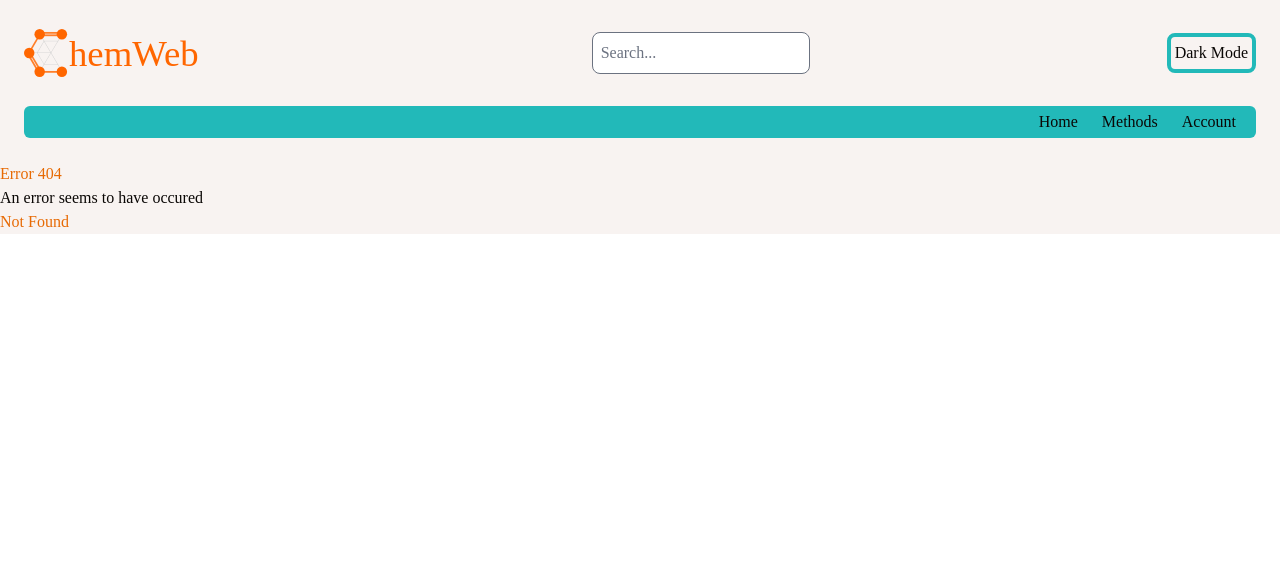
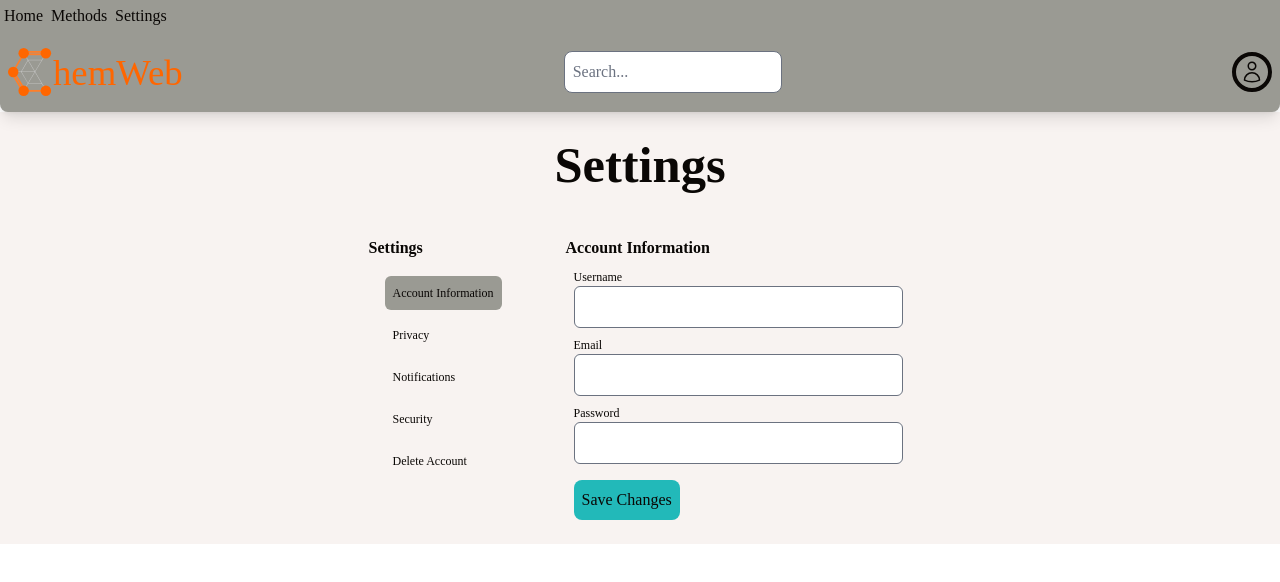
Before and after one commit to ElapidaeRae/ChemWeb, a SvelteKit app: page /settings in a window 1280 px wide. Before the commit this address had no page. Shown: the top 582 px of the page. Built offline with nearby package versions, Linux system fonts and the light colour scheme.

Commit message:
Updated Pages

```diff
--- a/src/app.css
+++ b/src/app.css
@@ -61,6 +61,10 @@
   }
   .dark {
     --text: #faf7f5;
+    --background: #0e0907;
+    --primary: #46dddd;
+    --secondary: #6c6c65;
+    --accent: #fb7e18;
 
     --background-50: #110b09;
     --background-100: #221611;
--- /dev/null
+++ b/src/params/id.ts
@@ -0,0 +1,3 @@
+export function match(value) {
+	return /([0-9])\w*/.test(value)
+}
--- a/src/routes/+error.svelte
+++ b/src/routes/+error.svelte
@@ -3,7 +3,15 @@
 </script>
 
 <body class="bg-background">
-	<h1 class="text-accent dark ">Error {$page.status}</h1>
-	<p class="text-text">An error seems to have occured</p>
-	<p class="text-accent">{$page.error.message}</p>
+	<main class="grid min-h-full place-items-center bg-white px-6 py-24 sm:py-32 lg:px-8">
+		<div class="text-center">
+			<p class="text-base font-semibold text-accent">{$page.status}</p>
+			<h1 class="mt-4 text-3xl font-bold font-heading tracking-tight text-text sm:text-5xl">{$page.error.message}</h1>
+			<p class="mt-6 text-base leading-7 text-text">Sorry, an error seems to have occurred.</p>
+			<div class="mt-10 flex items-center justify-center gap-x-6">
+				<a href="/" class="rounded-md bg-secondary px-3.5 py-2.5 text-sm font-semibold text-white shadow-sm hover:bg-accent focus-visible:outline focus-visible:outline-2 focus-visible:outline-offset-2 focus-visible:outline-secondary">Go back home</a>
+				<a href="contact-us" class="text-sm font-semibold text-text">Contact support <span aria-hidden="true">&rarr;</span></a>
+			</div>
+		</div>
+	</main>
 </body>
--- a/src/routes/+layout.svelte
+++ b/src/routes/+layout.svelte
@@ -6,29 +6,23 @@
 	import DarkModeToggle from '$lib/components/DarkModeToggle.svelte';
 </script>
 
-<!--The Nav Bar, containing all of the navigation elements-->
-<nav class="bg-background items-center p-2">
-	<div class="mx-auto p-4 max-w-screen">
-		<div class="flex flex-row justify-between items-center">
-			<!-- The Logo of the website, linking to the home page-->
-			<a href="/" class="space-x-2 inline">
-				<img src={logo} alt="Logo" class="md:h-12 h-8" />
-			</a>
-			<!-- The Search Bar, allowing users to search for methods across the website with a dropdown menu for filters-->
-			<SearchBar />
-			<!-- A dark mode toggle switch, allowing users to switch between light and dark mode-->
-			<!-- TODO: Make a profile menu dropdown that contains the user's account information and settings-->
-			<DarkModeToggle />
-		</div>
-		<!-- The Navigation Links, linking to the different pages of the website-->
-		<div class="flex justify-end space-x-4 mt-6 bg-primary rounded-md">
-			<a href="#" class="text-text p-1">Home</a>
-			<a href="#" class="text-text p-1">Methods</a>
-			<a href="account" class="text-text p-1">Account</a>
-			<div></div>
-		</div>
-	</div>
-</nav>
+
+<div class="flex justify-start bg-secondary">
+	<a href="#" class="text-text p-1">Home</a>
+	<a href="#" class="text-text p-1">Methods</a>
+	<a href="settings" class="text-text p-1">Settings</a>
+</div>
+<div class="flex flex-row justify-between items-center bg-secondary shadow-lg rounded-b-lg sticky -top-1 h-20">
+	<!-- The Logo of the website, linking to the home page-->
+	<a href="/" class="px-2 inline">
+		<img src={logo} alt="ChemWeb" class="md:h-12 h-8 min-h-6 text-primary font-heading" />
+	</a>
+	<!-- The Search Bar, allowing users to search for methods across the website with a dropdown menu for filters-->
+	<SearchBar />
+	<!-- TODO: Make a profile menu dropdown that contains the user's settings information and settings-->
+	<ProfileMenu />
+</div>
+<!--</nav>-->
 
 <slot></slot>
 
--- a/src/routes/+page.svelte
+++ b/src/routes/+page.svelte
@@ -5,7 +5,15 @@
 	<meta name="author" content="R.N.">
 </svelte:head>
 
+<script lang="ts">
+	import MethodBox from '$lib/components/MethodBox.svelte';
+
+</script>
+
 <body class="bg-background">
-	<h1 class="text-accent">Welcome to SvelteKit</h1>
-	<p class="text-text">Visit <a class="text-accent" href="https://kit.svelte.dev">kit.svelte.dev</a> to read the documentation</p>
+	<div class="grid grid-cols-1 sm:grid-cols-2 md:grid-cols-3 lg:grid-cols-4 xl:grid-cols-5 p-2 ">
+		{#each {length: 7} as _, i}
+			<MethodBox temp="{i}"/>
+		{/each}
+	</div>
 </body>
--- a/src/routes/account/+page.svelte
+++ /dev/null
@@ -1,2 +0,0 @@
-
-<p class="text-6xl text-accent">This is the accounts page. :3</p>
--- /dev/null
+++ b/src/routes/method:[methodID=id]/+page.svelte
@@ -0,0 +1,55 @@
+<script lang="ts">
+	import { page } from '$app/stores';
+	import { onMount } from 'svelte';
+	import { goto } from '$app/navigation';
+	import Carousel from '$lib/components/Carousel.svelte';
+
+	let methodID = '';
+	onMount(() => {
+		page.subscribe(value => {
+			methodID = value.params.methodID;
+		});
+	});
+
+	// Make a request to the server to get the method with the ID methodID
+
+	// If the request is successful, display the method details
+	// If the request is unsuccessful, display an error message
+
+	fetch('/methods:' + methodID)
+		.then(response => {
+			if (!response.ok) {
+				throw new Error('Failed to fetch method details');
+			}
+			return response.json();
+		})
+		.then(data => {
+			console.log(data);
+		})
+		.catch(error => {
+			console.error(error);
+		});
+
+</script>
+
+
+<body>
+	<main class="bg-background min-h-screen p-6">
+		<div class="flex flex-col md:flex-row">
+			<Carousel images={['/src/lib/Hydrazine_Conformer3D_medium.png', '/src/lib/ChemWebWordLogoBorder.svg', '/src/lib/Hydrazine_Conformer3D_medium.png']} />
+			<div class="bg-accent rounded-lg p-4 md:w-1/3">
+				<h2 class="text-text text-lg font-bold">Hydrazine</h2>
+				<p class="text-text text-sm">A simple method for synthesizing hydrazine from ammonia and bleach.</p>
+				<p class="text-text text-sm">Author: John Chemistry</p>
+				<p class="text-text text-sm">Date: 2021-10-01</p>
+				<div class="flex flex-wrap">
+					<span class="text-text text-sm bg-primary rounded-lg p-1 m-1">Nitrogen</span>
+					<span class="text-text text-sm bg-primary rounded-lg p-1 m-1">Volatile</span>
+					<span class="text-text text-sm bg-primary rounded-lg p-1 m-1">Simple</span>
+					<span class="text-text text-sm bg-primary rounded-lg p-1 m-1">Dangerous</span>
+				</div>
+			</div>
+		</div>
+			<button class="bg-primary text-text rounded-lg p-2 mt-4" on:click={() => goto('/')}>Back to Methods</button>
+	</main>
+</body>
--- /dev/null
+++ b/src/routes/method:[methodID=id]/+server.ts
@@ -0,0 +1,24 @@
+// temporary api endpoint for testing
+// Returns the method with the given ID
+import {json} from '@sveltejs/kit';
+import type {RequestHandler} from '@sveltejs/kit';
+
+export const GET: RequestHandler = async ({request}) => {
+	const response = { name: 'Ammonia', description: 'A method for testing', stepIDs: [1, 2, 3], methodID: 1 };
+	return json(response);
+}
+
+export const PUT: RequestHandler = async ({request}) => {
+	const response = { message: 'Method updated' };
+	return json(response);
+}
+
+export const DELETE: RequestHandler = async ({request}) => {
+	const response = { message: 'Method deleted' };
+	return json(response);
+}
+
+export const POST: RequestHandler = async ({request}) => {
+	const response = { message: 'Method created' };
+	return json(response);
+}
--- /dev/null
+++ b/src/routes/settings/+page.svelte
@@ -0,0 +1,45 @@
+<!-- The Account page will display the user's settings information and settings. -->
+<!-- The user will be able to change their username, email, and password. -->
+<!-- The user will also be able to delete their settings. -->
+
+<script lang="ts">
+
+</script>
+
+<body>
+	<main class="bg-background">
+		<!-- Everything in this div will be centered on the page -->
+		<div class="flex flex-col items-center">
+			<h1 class="text-text text-4xl font-bold p-4">Settings</h1>
+			<div class="grid grid-cols-3 gap-4">
+				<!-- Settings menu options on the left side of the page -->
+				<div class="col-span-1 rounded-lg p-4">
+					<h2 class="text-text text-lg font-bold">Settings</h2>
+					<ul class="text-text text-sm p-2">
+						<li class="p-2 m-2 bg-secondary rounded-md">Account Information</li>
+						<li class="p-2 m-2 cursor-pointer rounded-md hover:bg-secondary">Privacy</li>
+						<li class="p-2 m-2 cursor-pointer rounded-md hover:bg-secondary">Notifications</li>
+						<li class="p-2 m-2 cursor-pointer rounded-md hover:bg-secondary">Security</li>
+						<li class="p-2 m-2 cursor-pointer rounded-md hover:bg-accent">Delete Account</li>
+					</ul>
+				</div>
+				<!-- Account information on the right side of the page -->
+				<div class="col-span-2 rounded-lg p-4">
+					<h2 class="text-text text-lg font-bold">Account Information</h2>
+					<form class="p-2">
+						<label for="username" class="block text-text text-sm">Username</label>
+						<input type="text" id="username" name="username" class="w-full p-2 rounded-md" />
+
+						<label for="email" class="block text-text text-sm pt-2">Email</label>
+						<input type="email" id="email" name="email" class="w-full p-2 rounded-md" />
+
+						<label for="password" class="block text-text text-sm pt-2">Password</label>
+						<input type="password" id="password" name="password" class="w-full p-2 rounded-md" />
+
+						<button type="submit" class="bg-primary text-text rounded-lg p-2 mt-4">Save Changes</button>
+					</form>
+				</div>
+			</div>
+		</div>
+	</main>
+</body>
```
